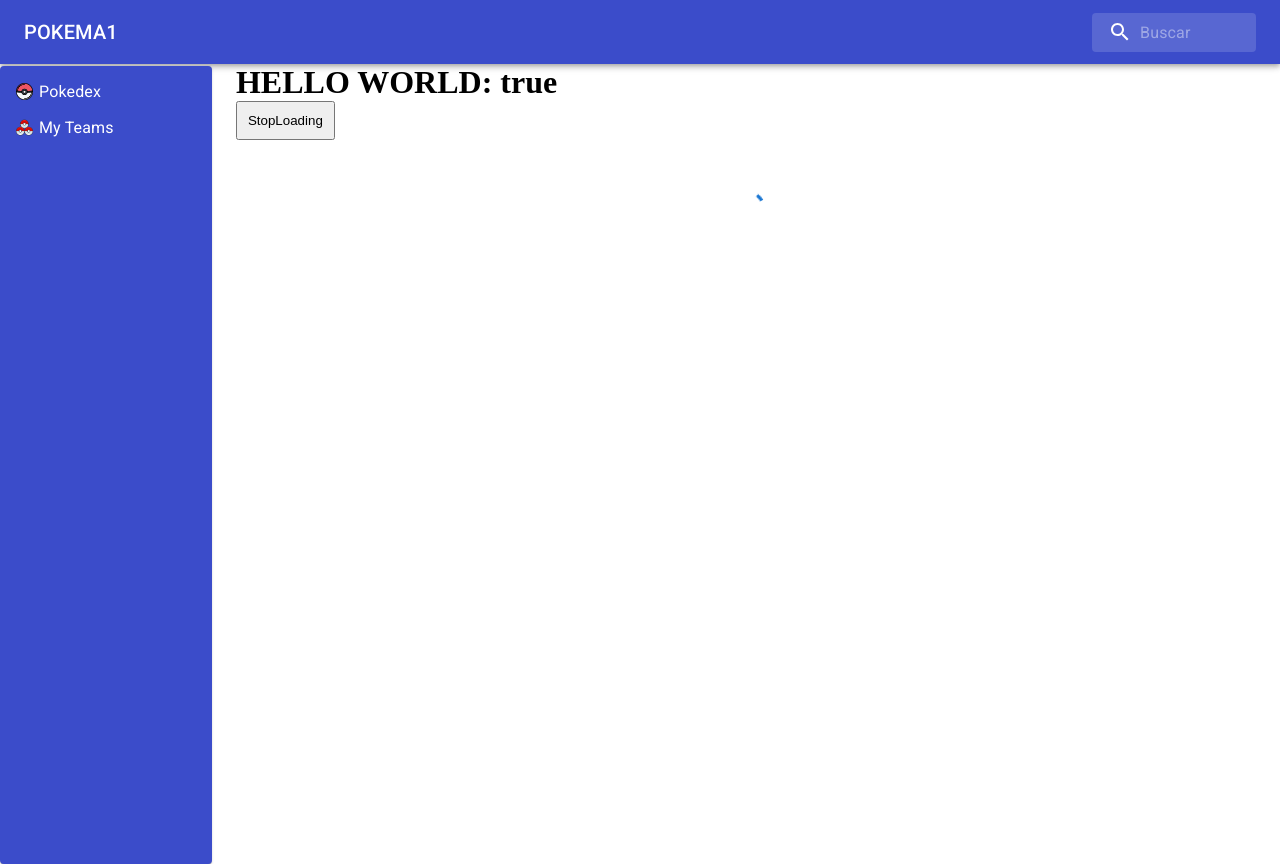
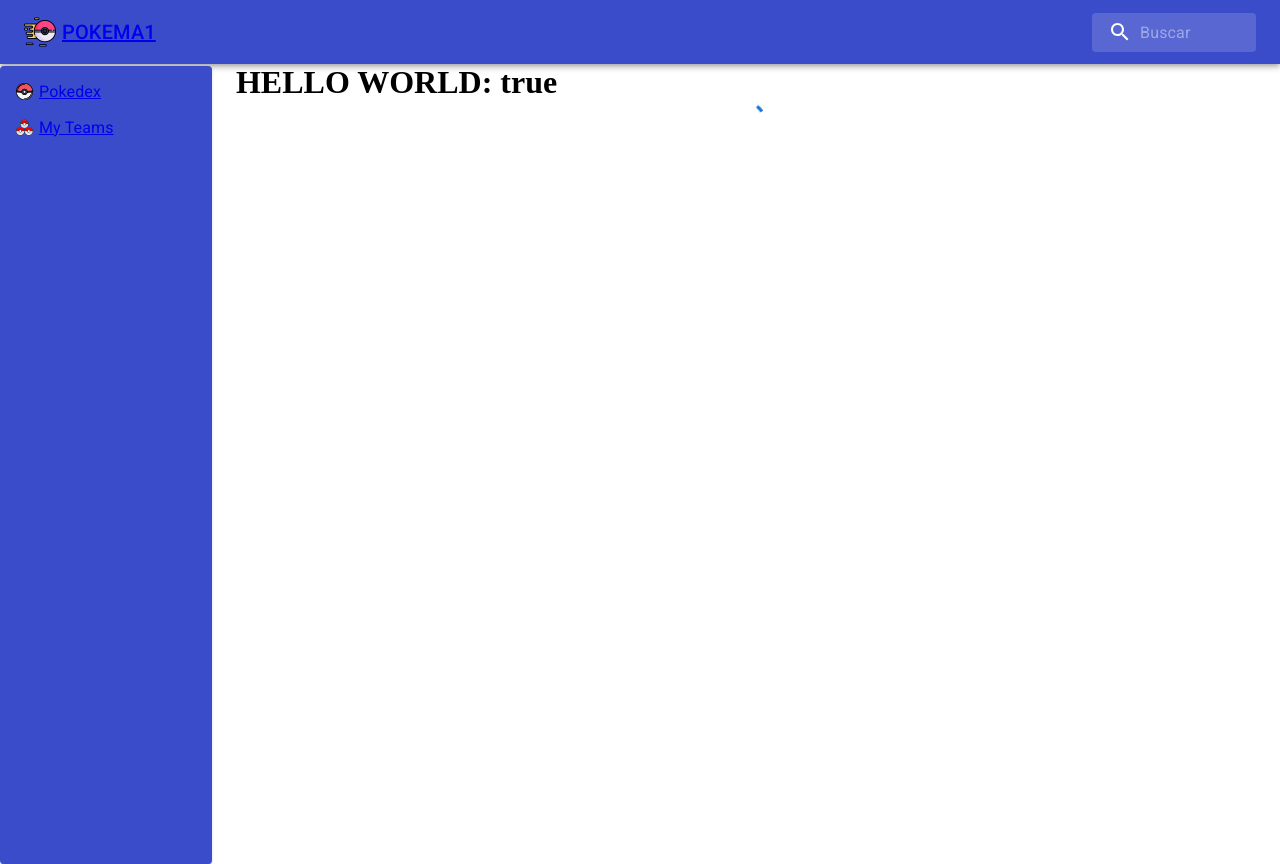
Before and after one commit to allanqueiroz/poke-team, a React (Create React App) app: page / in a window 1280 px wide. Built offline with nearby package versions, Linux system fonts and the light colour scheme.

Commit message:
changed the logic in router-dom, now clicking in a link on side menu renders a different element in container component, and not render a different page

```diff
--- a/src/App.js
+++ b/src/App.js
@@ -1,6 +1,25 @@
 import React from 'react';
 import AllRoutes from "./routes";
+import MenuBar from './components/MenuBar';
+import SideMenu from "./components/SideMenu";
 
-const App = () =>  <AllRoutes />
+import { BrowserRouter} from "react-router-dom"
+
+import Box from '@mui/material/Box';
+
+const App = () => {
+    return (
+        <React.Fragment>
+            <BrowserRouter>
+                <MenuBar />
+                <Box sx={{ display: "flex", minHeight: "100vh", }}>
+                    <SideMenu />
+                    <AllRoutes />
+                </Box>
+            </BrowserRouter>
+        </React.Fragment>
+
+    )
+}
 
 export default App;
--- a/src/components/MenuBar.js
+++ b/src/components/MenuBar.js
@@ -1,4 +1,7 @@
 import React from "react";
+import BadgeSideMenu from "../components/Badge";
+import iconLogo from "../assets/icon-pokeball-3.png"
+import { Link } from "react-router-dom"
 
 import { styled, alpha } from '@mui/material/styles';
 import AppBar from '@mui/material/AppBar';
@@ -24,7 +27,6 @@ const Search = styled('div')(({ theme }) => ({
     width: 'auto',
   },
 }));
-
 const SearchIconWrapper = styled('div')(({ theme }) => ({
   padding: theme.spacing(0, 2),
   height: '100%',
@@ -34,7 +36,6 @@ const SearchIconWrapper = styled('div')(({ theme }) => ({
   alignItems: 'center',
   justifyContent: 'center',
 }));
-
 const StyledInputBase = styled(InputBase)(({ theme }) => ({
   color: 'inherit',
   '& .MuiInputBase-input': {
@@ -51,12 +52,16 @@ const StyledInputBase = styled(InputBase)(({ theme }) => ({
     },
   },
 }));
+const flexStyle = { display: "flex" };
 
 const MenuBar = () => {
   return (
     <Box sx={{ flexGrow: 1 }}>
-      <AppBar position="static" sx={{backgroundColor:"#3b4cca"}}>
-        <Toolbar>
+      <AppBar position="static" sx={{ backgroundColor: "#3b4cca" }}>
+        <Toolbar sx={[flexStyle, { justifyContent: "space-between" }]}>
+            <Link to="/">
+          <Box sx={flexStyle}>
+              <BadgeSideMenu pathImg={iconLogo} title="logo" width={32} />
               <Typography
                 variant="h6"
                 noWrap
@@ -65,6 +70,8 @@ const MenuBar = () => {
               >
                 POKEMA1
               </Typography>
+          </Box>
+            </Link>
           <Search>
             <SearchIconWrapper>
               <SearchIcon />
--- a/src/components/SideMenu.js
+++ b/src/components/SideMenu.js
@@ -1,30 +1,32 @@
 import React from "react";
+import {Link} from 'react-router-dom';
 import BadgeSideMenu from "../components/Badge";
 import iconPokeball from "../assets/icon-pokeball-2.png"
 import iconTeam from "../assets/icon-team-2.png"
 
-import Box from '@mui/material/Box';
 import ListItemText from '@mui/material/ListItemText';
 import MenuList from '@mui/material/MenuList';
 import MenuItem from '@mui/material/MenuItem';
 import Paper from '@mui/material/Paper';
-import Typography from '@mui/material/Typography';
 
 const SideMenu = () => {
     return (
             <Paper sx={{ width: "20%", maxWidth: '100%', backgroundColor: "#3b4cca", mt: 0.2, color: "#fff" }}>
                 <MenuList>
+                    <Link to="/">
                         <MenuItem >
                             <BadgeSideMenu pathImg={iconPokeball} title="a pokeball icon" width={17} />
                             <ListItemText>Pokedex</ListItemText>
                         </MenuItem>
+                    </Link>
+                    <Link to="/teams">
                         <MenuItem>
-                    <BadgeSideMenu pathImg={iconTeam} title="a pokeball icon" width={17} />
+                            <BadgeSideMenu pathImg={iconTeam} title="a triple pokeball icon" width={17} />
                             <ListItemText>My Teams</ListItemText>
                         </MenuItem>
+                    </Link>
                 </MenuList>
             </Paper>
-
     )
 }
 
--- a/src/pages/pokedex.js
+++ b/src/pages/pokedex.js
@@ -1,36 +1,13 @@
 import React from "react";
-import MenuBar from '../components/MenuBar';
-import SideMenu from "../components/SideMenu";
-
-import Box from '@mui/material/Box';
-import Container from '@mui/material/Container';
 import CircularProgress from '@mui/material/CircularProgress';
-
-const LoadingButton = (props) => {
-    return (
-        <button
-            onClick={() => props.setLoading(value => !value)}
-            style={{ display: "block", marginBottom: 50, padding: 10 }}
-        >
-            {props.loading ? "StopLoading" : "Load"}
-        </button>
-    )
-}
 
 const Pokedex = () => {
     const [loadingData, setLoadingData] = React.useState(true);
     // const [pokeData, setPokeData] = React.useState({});
     return (
         <React.Fragment>
-            <MenuBar />
-            <Box sx={{ display: "flex", minHeight: "100vh",  }}>
-                <SideMenu />
-                <Container maxWidth="lg" >
-                    <h1>HELLO WORLD: {`${loadingData}`}</h1>
-                    <LoadingButton loading={loadingData} setLoading={setLoadingData} />
-                    {loadingData ? <CircularProgress sx={{ display: "block", m: "0 auto" }} /> : <h1>Carregou os poke</h1>}
-                </Container>
-            </Box>
+            <h1>HELLO WORLD: {`${loadingData}`}</h1>
+            {loadingData ? <CircularProgress sx={{ display: "block", m: "0 auto" }} /> : <h1>Carregou os poke</h1>}
         </React.Fragment>
     )
 }
--- a/src/routes.js
+++ b/src/routes.js
@@ -1,16 +1,17 @@
 import React from "react";
 import Pokedex from "./pages/pokedex";
 import MyTeams from "./pages/myTeams";
-import {BrowserRouter, Route, Routes} from "react-router-dom"
+import Container from '@mui/material/Container';
+import { Route, Routes } from "react-router-dom"
 
-const AllRoutes = () =>{
-    return(
-        <BrowserRouter>
-            <Routes>
-                <Route path="/" exact element={<Pokedex/>} />
-                <Route path="/teams" element={<MyTeams/>}/>
-            </Routes>
-        </BrowserRouter>
+const AllRoutes = () => {
+    return (
+            <Container maxWidth="lg" >
+                <Routes>
+                    <Route path="/" element={<Pokedex />} exact />
+                    <Route path="/teams" element={<MyTeams />} />
+                </Routes>
+            </Container>
     )
 }
 
```
Lines whose indentation alone changed are shown as unchanged.
